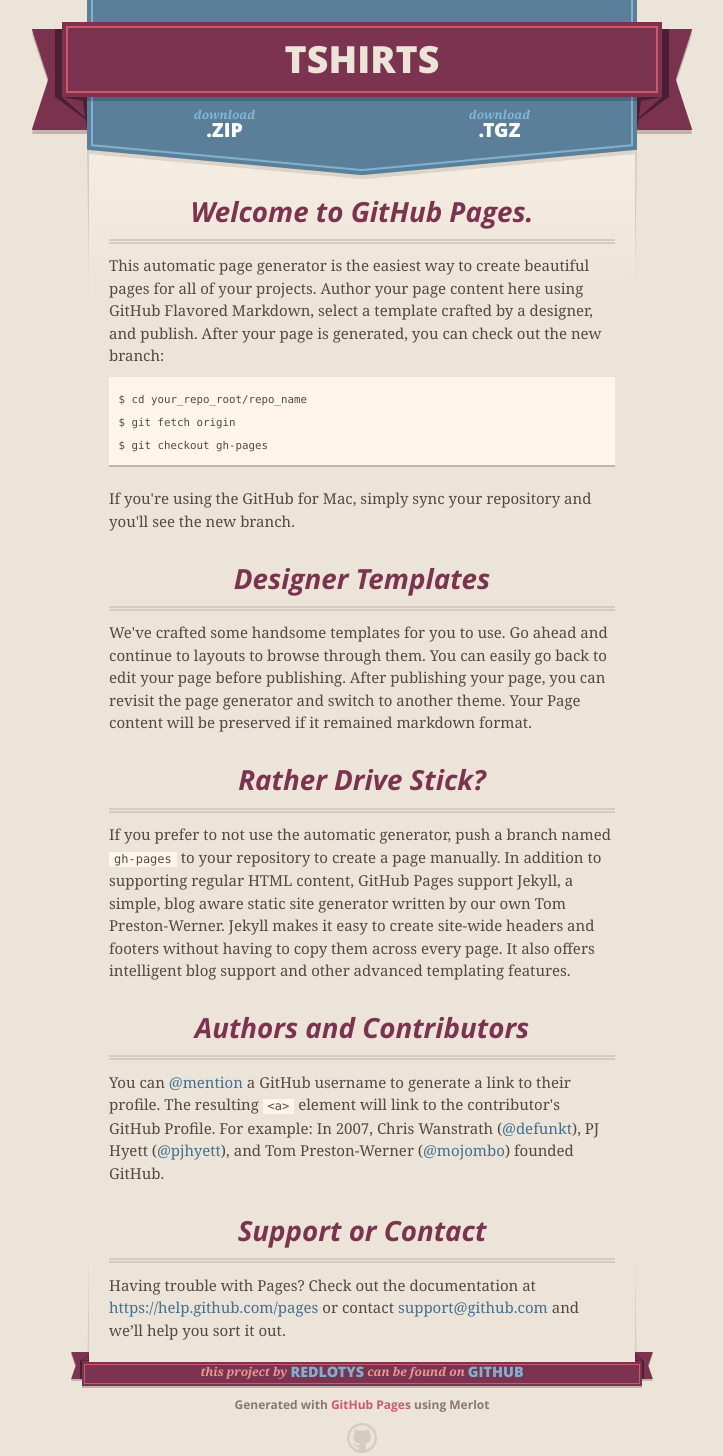
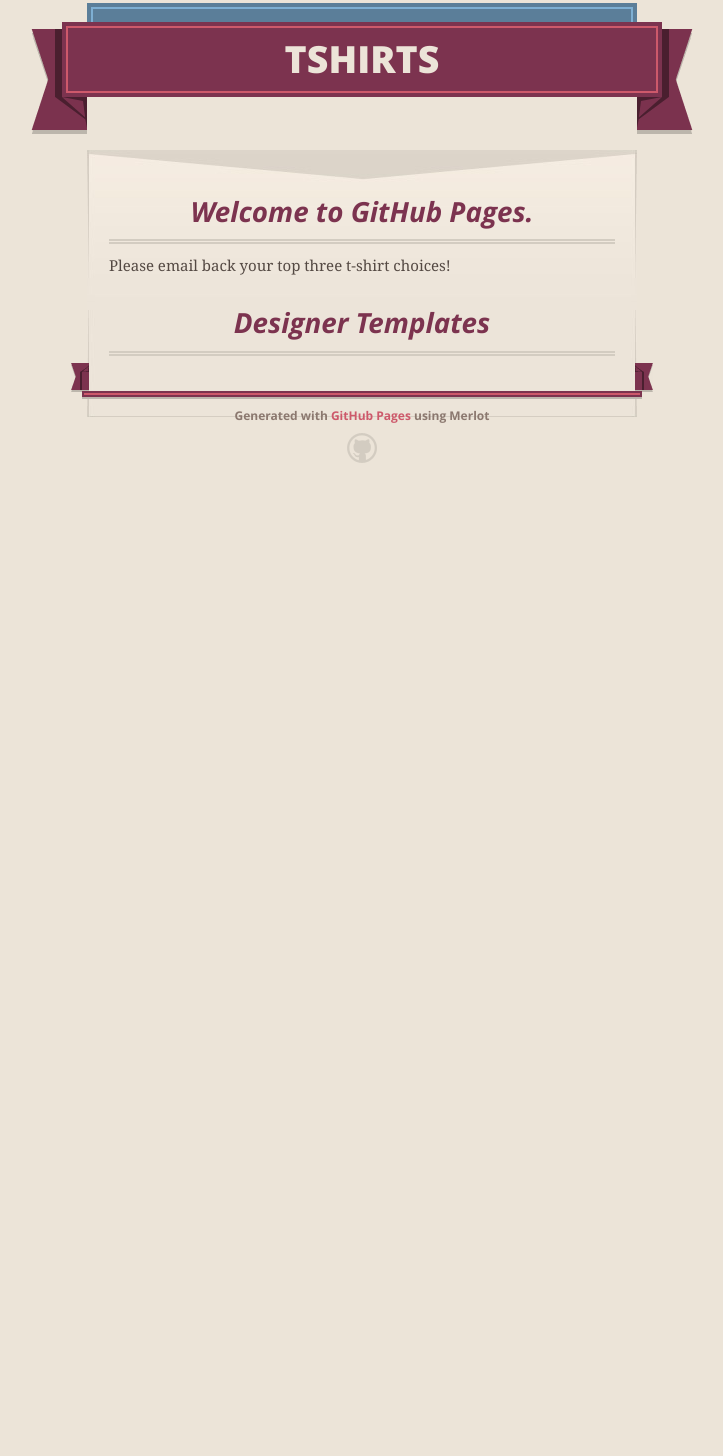
Before and after one commit to redlotys/tshirts, a plain HTML site: page index.html in a window 1280 px wide. Shown: the part 16-1472 px from the top of the page, without its empty margins (278-1001 px from the left). After the commit the page ends 800 px from the top, so only its background shows below. Drawn offline with nearby package versions, Linux system fonts and the light colour scheme.

Commit message:
Update index.html

```diff
--- a/index.html
+++ b/index.html
@@ -17,7 +17,7 @@
         $('#main_content').headsmart()
       })
     </script>
-    <title>Tshirts by redlotys</title>
+    <title>Eggster T-Shirt Colors</title>
   </head>
 
   <body>
@@ -37,7 +37,7 @@
 
       <section id="downloads">
         <span class="inner">
-          <a href="https://github.com/redlotys/tshirts/zipball/master" class="zip"><em>download</em> .ZIP</a><a href="https://github.com/redlotys/tshirts/tarball/master" class="tgz"><em>download</em> .TGZ</a>
+
         </span>
       </section>
 
@@ -49,40 +49,16 @@
         <h3>
 <a id="welcome-to-github-pages" class="anchor" href="#welcome-to-github-pages" aria-hidden="true"><span class="octicon octicon-link"></span></a>Welcome to GitHub Pages.</h3>
 
-<p>This automatic page generator is the easiest way to create beautiful pages for all of your projects. Author your page content here using GitHub Flavored Markdown, select a template crafted by a designer, and publish. After your page is generated, you can check out the new branch:</p>
-
-<pre><code>$ cd your_repo_root/repo_name
-$ git fetch origin
-$ git checkout gh-pages
-</code></pre>
-
-<p>If you're using the GitHub for Mac, simply sync your repository and you'll see the new branch.</p>
+<p>Please email back your top three t-shirt choices!</p>
 
 <h3>
 <a id="designer-templates" class="anchor" href="#designer-templates" aria-hidden="true"><span class="octicon octicon-link"></span></a>Designer Templates</h3>
 
-<p>We've crafted some handsome templates for you to use. Go ahead and continue to layouts to browse through them. You can easily go back to edit your page before publishing. After publishing your page, you can revisit the page generator and switch to another theme. Your Page content will be preserved if it remained markdown format.</p>
-
-<h3>
-<a id="rather-drive-stick" class="anchor" href="#rather-drive-stick" aria-hidden="true"><span class="octicon octicon-link"></span></a>Rather Drive Stick?</h3>
-
-<p>If you prefer to not use the automatic generator, push a branch named <code>gh-pages</code> to your repository to create a page manually. In addition to supporting regular HTML content, GitHub Pages support Jekyll, a simple, blog aware static site generator written by our own Tom Preston-Werner. Jekyll makes it easy to create site-wide headers and footers without having to copy them across every page. It also offers intelligent blog support and other advanced templating features.</p>
-
-<h3>
-<a id="authors-and-contributors" class="anchor" href="#authors-and-contributors" aria-hidden="true"><span class="octicon octicon-link"></span></a>Authors and Contributors</h3>
-
-<p>You can <a href="https://github.com/blog/821" class="user-mention">@mention</a> a GitHub username to generate a link to their profile. The resulting <code>&lt;a&gt;</code> element will link to the contributor's GitHub Profile. For example: In 2007, Chris Wanstrath (<a href="https://github.com/defunkt" class="user-mention">@defunkt</a>), PJ Hyett (<a href="https://github.com/pjhyett" class="user-mention">@pjhyett</a>), and Tom Preston-Werner (<a href="https://github.com/mojombo" class="user-mention">@mojombo</a>) founded GitHub.</p>
-
-<h3>
-<a id="support-or-contact" class="anchor" href="#support-or-contact" aria-hidden="true"><span class="octicon octicon-link"></span></a>Support or Contact</h3>
-
-<p>Having trouble with Pages? Check out the documentation at <a href="https://help.github.com/pages">https://help.github.com/pages</a> or contact <a href="mailto:support@github.com">support@github.com</a> and we’ll help you sort it out.</p>
       </section>
 
       <footer>
         <span class="ribbon-outer">
           <span class="ribbon-inner">
-            <p>this project by <a href="https://github.com/redlotys">redlotys</a> can be found on <a href="https://github.com/redlotys/tshirts">GitHub</a></p>
           </span>
           <span class="left-tail"></span>
           <span class="right-tail"></span>
```
